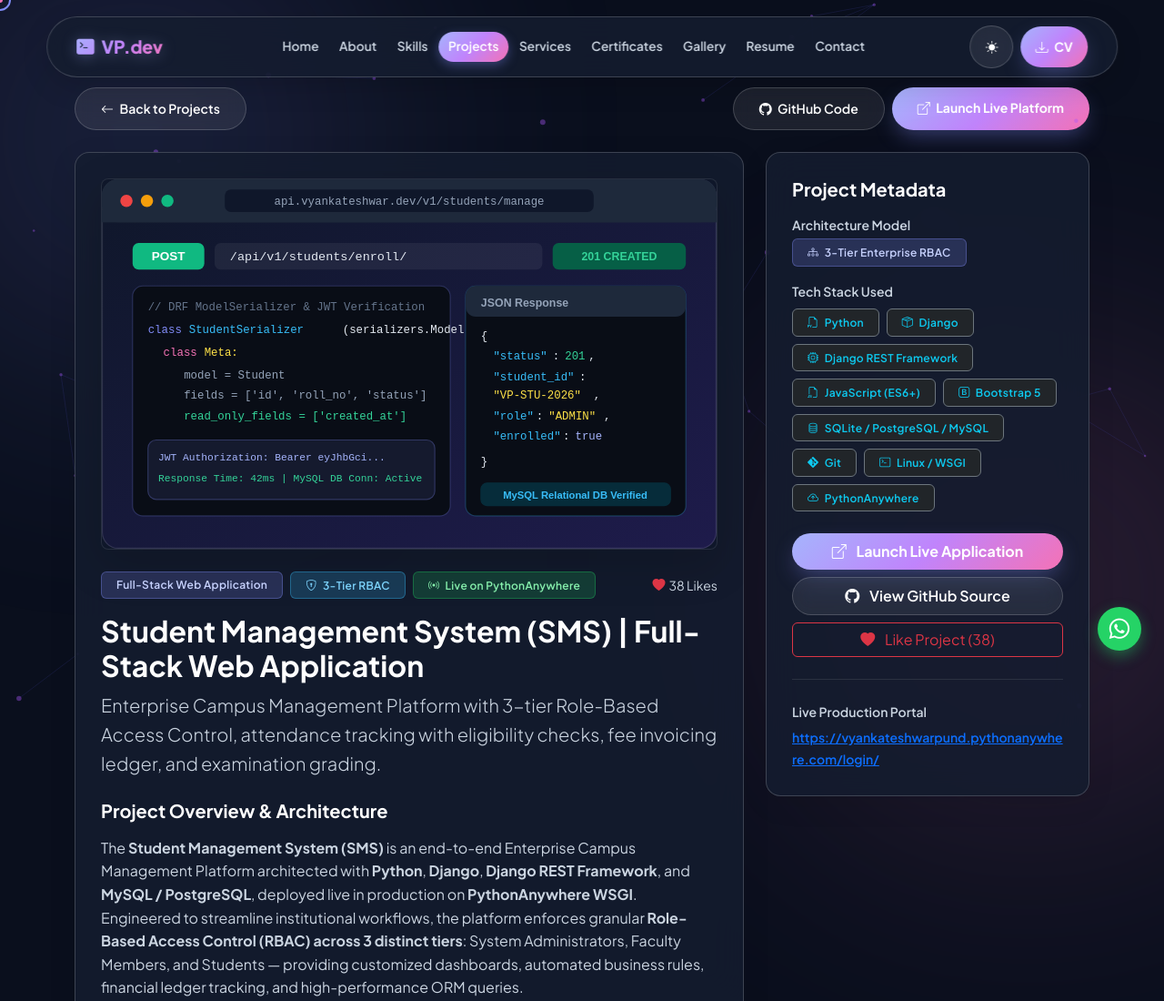
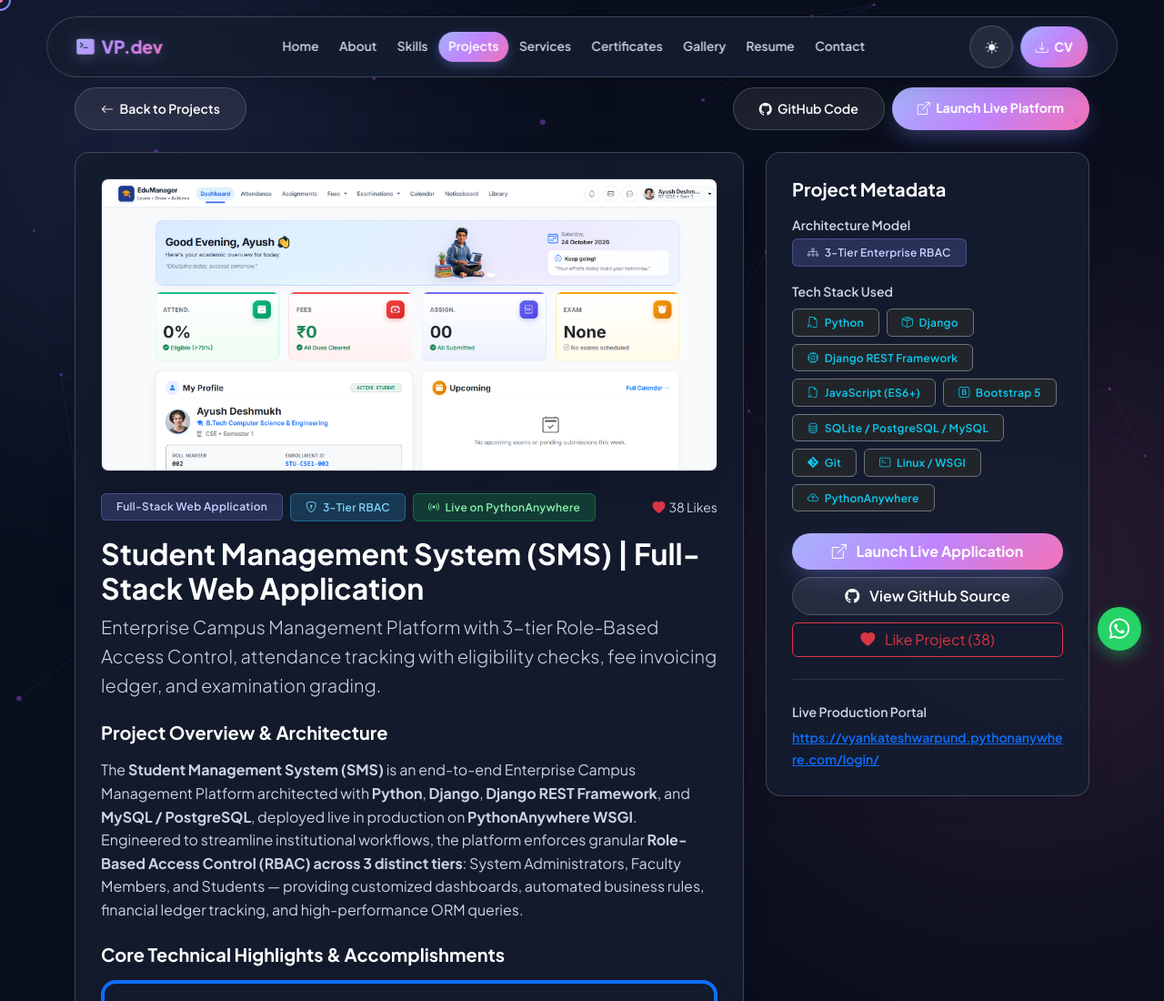
Before and after one commit to vyankateshwarpund/Vyanakateshwar_Portfolio, a plain HTML site: page project-student-management-system-rest-api.html in a window 1280 px wide. Shown: the top 1100 px of the page at 91% size. Drawn offline with nearby package versions, Linux system fonts and the light colour scheme.

Commit message:
Update Student Management System thumbnail with real EduManager dashboard wallpaper

```diff
--- a/project-student-management-system-rest-api.html
+++ b/project-student-management-system-rest-api.html
@@ -15,7 +15,7 @@
     <meta property="og:title" content="Student Management System (SMS) | Full-Stack Web Application">
     <meta property="og:description" content="Enterprise Campus Management Platform supporting 3-Tier RBAC, live attendance tracking, fee invoicing, and live cloud deployment.">
     <meta property="og:url" content="https://vyankateshwarpund.pythonanywhere.com/login/">
-    <meta property="og:image" content="media/projects/student-management-api.svg">
+    <meta property="og:image" content="media/projects/student-management-system.png">
 
     <!-- JSON-LD Structured Data -->
     <script type="application/ld+json">
@@ -132,7 +132,7 @@
                             <!-- Application Architecture & Schema Preview -->
                             <div class="overflow-hidden rounded-3 mb-4 border border-secondary border-opacity-25 shadow-lg" style="max-height: 440px; background:#0f172a;">
                                 <a href="https://vyankateshwarpund.pythonanywhere.com/login/" target="_blank" title="Click to launch live Student Management System">
-                                    <img src="media/projects/student-management-api.svg" alt="Student Management System (SMS) Preview" class="img-fluid w-100" style="object-fit: cover; max-height: 440px; display: block;">
+                                    <img src="media/projects/student-management-system.png" alt="EduManager &ndash; Student Management System Live Dashboard" class="img-fluid w-100" style="object-fit: cover; max-height: 440px; display: block;">
                                 </a>
                             </div>
 
```
Also changed, not shown: index.html (+1 -1 lines), projects.html (+1 -1 lines), projects/student-management-system-rest-api.html (+2 -2 lines), media/projects/student-management-system.png (added).
